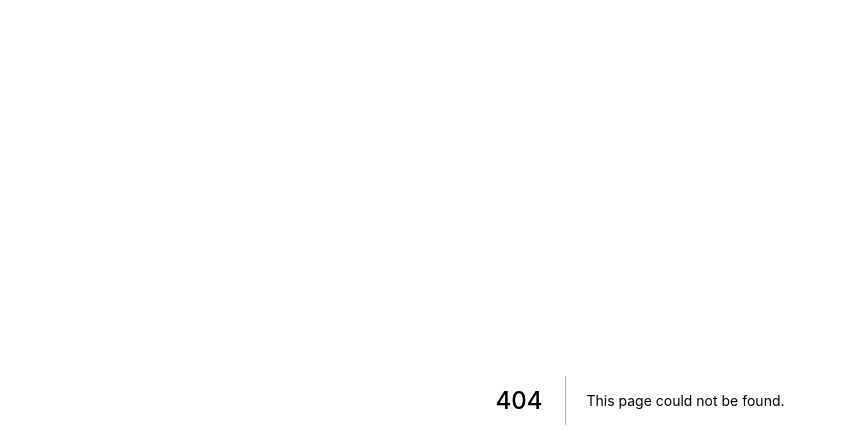
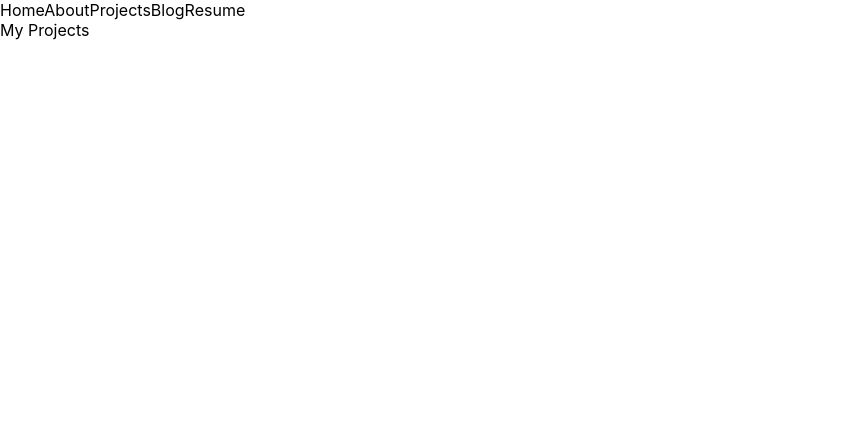
Before and after one commit to fussypuppet/EDPortfolio, a Next.js app: page /projects in a window 1280 px wide. Before the commit this address had no page. Shown: the top 448 px of the page, without its empty margins (0-846 px from the left). Built offline with nearby package versions, Linux system fonts and the light colour scheme.

Commit message:
Added style-free navbar with links to About, Blog, Projects, Home, and Resume stubs

```diff
--- /dev/null
+++ b/components/navbar.js
@@ -0,0 +1,20 @@
+import Head from 'next/head'
+import Link from 'next/link'
+import styles from '../styles/Home.module.css'
+
+export default function Navbar() {
+    return (
+        <>
+            <Head>
+                <title>Davidson Portfolio</title>
+            </Head>
+            <nav className={styles.nav}>
+                <Link href="/">Home</Link>
+                <Link href="/about">About</Link>
+                <Link href="/projects">Projects</Link>
+                <Link href="/blog">Blog</Link>
+                <Link href="/resume">Resume</Link>
+            </nav>
+        </>
+    )
+}
--- /dev/null
+++ b/pages/projects.js
@@ -0,0 +1,10 @@
+import NavBar from '../components/navbar'
+
+export default function Projects() {
+    return (
+        <>
+            <NavBar />
+            <div>My Projects</div>
+        </>
+    )
+}
```
Also changed, not shown: pages/about.js (added, +10 -0 lines), pages/blog.js (added, +10 -0 lines), pages/index.js (+2 -23 lines), pages/resume.js (added, +10 -0 lines).
